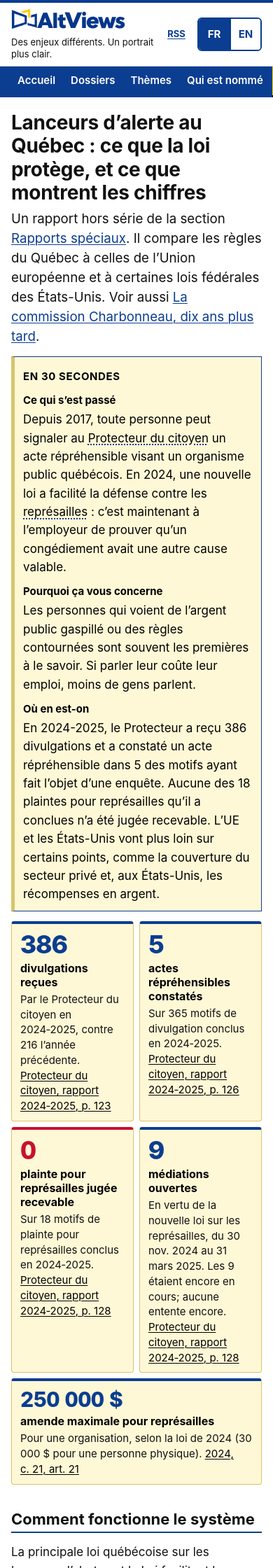
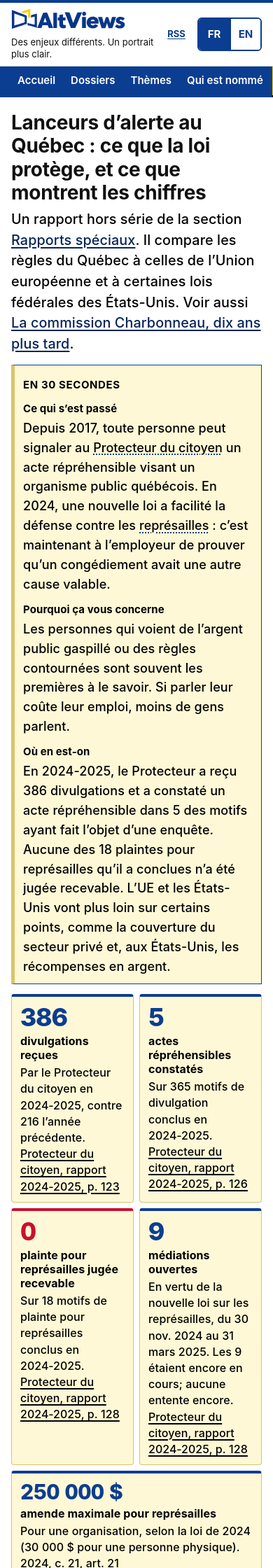
Before and after one commit to quebec-taxpayer/news-alerts, a Jekyll site: the page built from special-reports/whistleblowers.html, in a window 390 px wide. Shown: the top 2240 px of the page at 70% size. Built offline with Jekyll 4.4.1, drawn with Linux system fonts in a browser that asks for light colours.

Commit message:
Special reports, phones: pure black text, weight 480, 18px body, darker underlined links, 15px+ chart/grid text

```diff
--- a/assets/css/style.css
+++ b/assets/css/style.css
@@ -872,3 +872,31 @@ h3 { margin: 22px 0 8px; }
   .report .cg-t th, .report .cg-t td { padding: 10px 12px; }
   .report .gl-term { padding: 14px 0; margin: -14px 0; }
 }
+
+/* ===== Special reports, phones (<=640px): stronger text =====
+   Pure black text, a touch heavier (480: true 480 on variable fonts such as Android 12+ Roboto and Apple's SF,
+   Medium 500 on static fonts), 18px body, darker underlined links. Same family (system sans) so the tone is unchanged. */
+@media (max-width: 640px) {
+  .report { font-size: 18px; line-height: 1.6; font-weight: 480; color: #000; letter-spacing: .005em; }
+  .report p, .report li, .report dd { font-size: 18px; color: #000; }
+  .report dt, .report figcaption, .report .dek, .report .callout, .report .callout p, .report .callout-label { color: #000; }
+  .report .tldr dd { font-size: 18px; }
+  .report .callout.why p { font-size: 17px; }
+  .report a { color: #06245a; text-decoration: underline; text-decoration-thickness: 1.5px; text-underline-offset: 3px; }
+  .report .callout a, .report .vt-stat a { color: #000; }
+  .report .lbl { font-size: 15px; font-weight: 700; color: #000; background: #eef1f6; border-color: #7d8798; }
+  .report .callout .lbl { background: #fff; border-color: #a08a2a; }
+  /* Charts, cards, grids: black text, 15px minimum, values 700 */
+  .report .vt-stat, .report .vt-stat-label, .report .vt-stat-detail { color: #000; }
+  .report .vt-stat-detail { font-size: 16px; }
+  .report .sb-cap, .report .vt-cap { font-size: 17px; color: #000; }
+  .report .sb-label, .report .vb-label { font-size: 17px; color: #000; }
+  .report .vb-val { font-size: 18px; font-weight: 700; color: #000; }
+  .report .sb-cite, .report .sb-note, .report .vb-key, .report .vt-src, .report .vt-cite, .report .vt-legend,
+  .report .vb-hltext, .report .sb-list, .report .sb-sub, .report .sb-list i { font-size: 15px; color: #000; }
+  .report .cg-key { font-size: 15px; color: #000; }
+  .report .cg-t { font-size: 17px; }
+  .report .cg-t tbody th, .report .cg-t td, .report .cg-is-na { color: #000; }
+  .report .cg-col { font-size: 15px; color: #000; }
+  .report .cg-src { font-size: 15px; color: #000; }
+}
```
